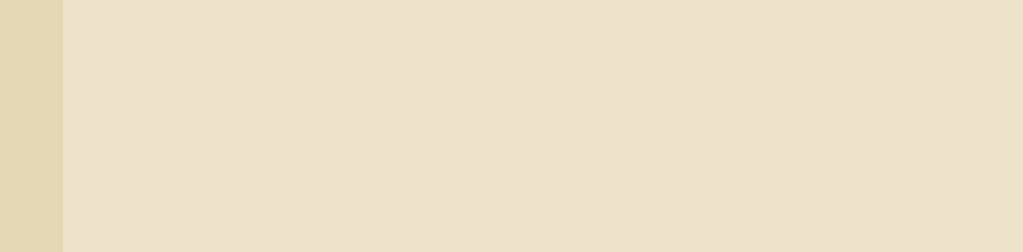
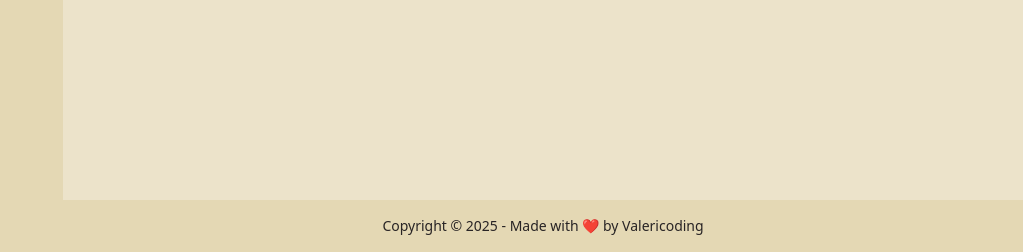
Before and after one commit to Valeriucoding/CatMed, a Django app: template catalog/templates/catalog/contact_form.html in a window 1280 px wide. Shown: the part 548-800 px from the top of the page, without its empty margins (257-1280 px from the left). Run offline with Django 3.2, Linux system fonts and the light colour scheme; the template is opened without the code that fills it, so the values that code supplies are empty, except form fields; form fields are guessed from the names that the template uses; some libraries are stand-ins or nearby versions.

Commit message:
add footer

```diff
--- a/catalog/templates/catalog/base.html
+++ b/catalog/templates/catalog/base.html
@@ -135,13 +135,20 @@
                     </div>
                 </div>
             </div>
+            <!-- Footer -->
+            <footer class="footer footer-center p-4 bg-base-200 text-base-content mt-auto">
+                <div>
+                    <p>Copyright © <span id="current-year"></span> - Made with ❤️ by <a href="https://github.com/valericoding" target="_blank" class="font-medium hover:underline">Valericoding</a></p>
+                </div>
+            </footer>
         </div>
         {% include "catalog/components/sidebar.html" %}
     </div>
-</body>
-
-
+</div>
 <footer>
     <script src="{% static 'js/base.js' %}"></script>
+    <script>
+        document.getElementById('current-year').textContent = new Date().getFullYear();
+    </script>
 </footer>
 </html>
--- a/catalog/templates/catalog/partials/medicine_list_partial.html
+++ b/catalog/templates/catalog/partials/medicine_list_partial.html
@@ -1,5 +1,5 @@
 {% load static %}
-<div class="p-4 space-y-4">
+<div class="p-4 space-y-4 min-h-[calc(100vh-200px)]">
     <!-- Alert Message -->
     {% if alert_message %}
         <div id="customAlert" role="alert" class="alert alert-success mb-4 custom-alert">
```
